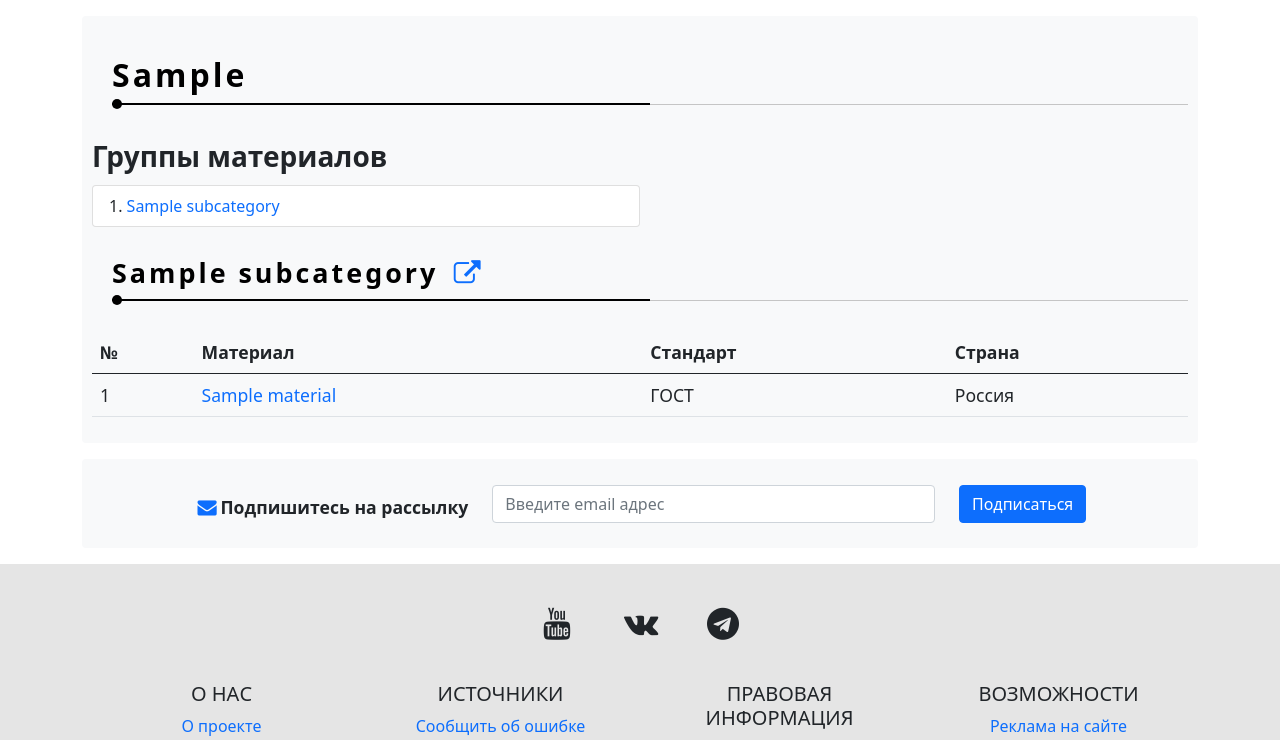
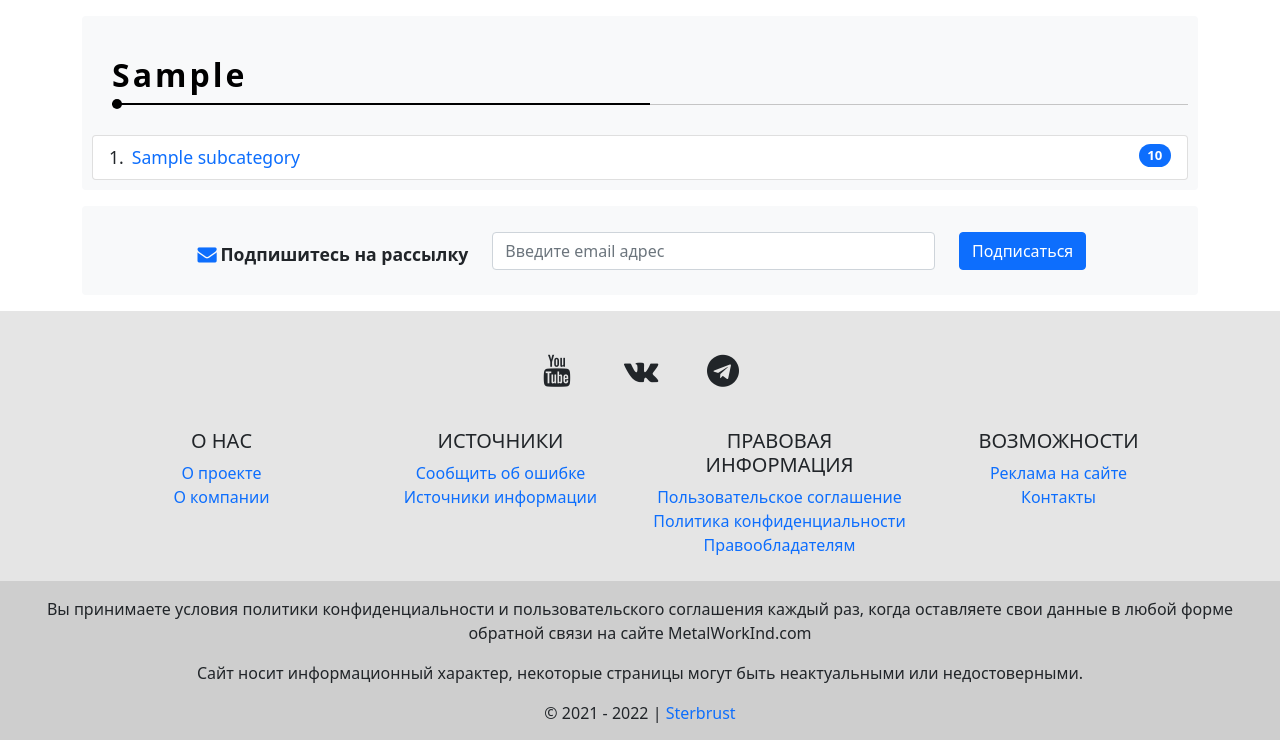
Before and after one commit to nvkozhevnikov/materials-project-py, a Django app: a page that uses metalworkind/templates/base.html in a window 1280 px wide. Shown: the part 201-941 px from the top of the page. Run offline with Django 4.2, Linux system fonts and the light colour scheme; tables that the repository leaves empty hold one stand-in row (values such as "Sample post"); parts of the project's set-up code (start-up, migrations or seed data) failed here and were passed over; some libraries are stand-ins or nearby versions.

Commit message:
bug fixes

```diff
--- a/metalworkind/gosts/templates/gosts/gost-article.html
+++ b/metalworkind/gosts/templates/gosts/gost-article.html
@@ -14,7 +14,7 @@
                         {% for gost in items %}
                         <h1>{{ gost }}</h1>
                         <p>{{ gost.standard }} {{ gost.standard_number }} - {{ gost.title }}. {{ gost.title_eng }}</p>
-                        <p><a href=".pdf">Скачать стандарт</a></p>
+                        <p><a href="/media/gosts/{{ gost.standard_number }}.pdf">Скачать стандарт</a></p>
                         {% endfor %}
                     </article>
                 </div>
--- a/metalworkind/gosts/urls.py
+++ b/metalworkind/gosts/urls.py
@@ -7,4 +7,5 @@
     path('<slug:slug_gost_section>/', ShowGostSection.as_view(), name='gosts-section-show'),
     path('<slug:slug_gost_section>/<slug:slug_gost_group>/', ShowGostGroup.as_view(), name='gosts-group-show'),
     path('<slug:slug_gost_section>/<slug:slug_gost_group>/<slug:slug_gost>/', ShowGost.as_view(), name='gosts-article-show'),
+
 ]
--- a/metalworkind/marochnik/admin.py
+++ b/metalworkind/marochnik/admin.py
@@ -9,11 +9,13 @@
 class CategoriesAdmin(admin.ModelAdmin):
     prepopulated_fields = {'slug': ('name',)} # Автозаполнение slug
     list_display = ('name', 'is_published', 'updated_at')
+    exclude = ['quantity_materials']
 
 @admin.register(SubCategories)
 class SubCategoriesAdmin(admin.ModelAdmin):
     prepopulated_fields = {'slug': ('name',)}
     list_display = ('name', 'is_published', 'updated_at')
+    exclude = ['quantity_materials']
 
 @admin.register(Materials)
 class MaterialsAdmin(admin.ModelAdmin):
--- a/metalworkind/marochnik/templates/marochnik/index.html
+++ b/metalworkind/marochnik/templates/marochnik/index.html
@@ -21,7 +21,7 @@
                                     <li class="list-group-item d-flex justify-content-between align-items-center bg-light">
                                         <a
                                                 href="{{ item.get_absolute_url }}">{{ item }}</a>
-                                        <span class="badge bg-primary rounded-pill">{{ item.count_materials }}</span>
+                                        <span class="badge bg-primary rounded-pill">{{ item.quantity_materials }}</span>
                                     </li>
                                     {% endif %}
                                     {% endfor %}
@@ -34,7 +34,7 @@
                                     {% if item.metal_color == 2 %}
                                     <li class="list-group-item d-flex justify-content-between align-items-center bg-light">
                                         <a href="{{ item.get_absolute_url }}">{{ item }}</a>
-                                        <span class="badge bg-primary rounded-pill">{{ item.count_materials }}</span>
+                                        <span class="badge bg-primary rounded-pill">{{ item.quantity_materials }}</span>
                                     </li>
                                     {% endif %}
                                     {% endfor %}
--- a/metalworkind/marochnik/templates/marochnik/material.html
+++ b/metalworkind/marochnik/templates/marochnik/material.html
@@ -23,6 +23,7 @@
               {{ items.fiz_properties }}
               {{ items.temp_krit_tchk }}
               {{ items.tehnol_properties }}
+              {% include 'blocks/microstructures.html' %}
               {{ items.inter_analogs }}
               {{ items.vidy_postavki }}
               {{ items.sources }}
--- a/metalworkind/marochnik/templates/marochnik/subcategory-all.html
+++ b/metalworkind/marochnik/templates/marochnik/subcategory-all.html
@@ -12,43 +12,16 @@
                 <div class="block bg-light rounded">
                     <article>
                         <h1>{{ category.h1 }}</h1>
-                        <p class="fs-3 fw-bold mb-2">Группы материалов</p>
-                        <ol class="col-lg-6 col-md-12 fs-6 list-group list-group-numbered">
+                        <ol class="list-group list-group-numbered">
                             {% for subcategory in subcategories %}
-                            <li class="list-group-item"><a href="#cat-{{ forloop.counter }}">{{ subcategory.name }}</a>
+                            <li class="list-group-item d-flex justify-content-between align-items-start">
+                                <div class="ms-2 me-auto">
+                                    <a href="{{ subcategory.get_absolute_url_one }}">{{ subcategory.name }}</a>
+                                </div>
+                                <span class="badge bg-primary rounded-pill">{{ subcategory.quantity_materials }}</span>
                             </li>
                             {% endfor %}
                         </ol>
-
-                        {% for subcategory in subcategories %}
-
-                        <h2 id="cat-{{ forloop.counter }}">{{ subcategory.name }} <a
-                                href="{{ subcategory.get_absolute_url_one }}"><i class="icon-link-ext"></i></a></h2>
-                        <div class="table-responsive">
-                            <table class="table">
-                                <thead>
-                                <tr>
-                                    <th>№</th>
-                                    <th>Материал</th>
-                                    <th>Стандарт</th>
-                                    <th>Страна</th>
-                                </tr>
-                                </thead>
-                                <tbody>
-                                {% for material in materials %}
-                                {% if material.subcategory.pk == subcategory.pk %}
-                                <tr>
-                                    <td>{{ forloop.counter }}</td>
-                                    <td><a href="{{ material.get_absolute_url }}">{{ material.name }}</a></td>
-                                    <td>ГОСТ</td>
-                                    <td>Россия</td>
-                                </tr>
-                                {% endif %}
-                                {% endfor %}
-                                </tbody>
-                            </table>
-                        </div>
-                        {% endfor %}
                     </article>
                 </div>
             </div>
--- a/metalworkind/marochnik/urls.py
+++ b/metalworkind/marochnik/urls.py
@@ -3,6 +3,7 @@
 
 app_name = 'marochnik'
 urlpatterns = [
+    path('test/', test, name='test'),
     path('', Index.as_view(), name='marochnik-index-show'),
     path('<slug:slug_category>/', SubCategoriesAll.as_view(), name='marochnik-subcategory-show'),
     path('<slug:slug_category>/<slug:slug_subcategory>/', SubCategoriesOne.as_view(), name='marochnik-subcategory-one-show'),
--- a/metalworkind/marochnik/views.py
+++ b/metalworkind/marochnik/views.py
@@ -1,5 +1,13 @@
 from django.views.generic import ListView
 from .models import *
+from django.shortcuts import redirect
+
+from marochnik.services.count_quantity_materials_service import *
+
+def test(request):
+    # count_quantity_materils_category()
+    count_quantity_materils_subcategory()
+    return redirect('/marochnik/rf/')
 
 class Index(ListView):
     model = Categories
@@ -9,6 +17,7 @@
     def get_queryset(self):
         return Categories.objects.all()
 
+
 class SubCategoriesAll(ListView):
     model = Categories
     template_name = 'marochnik/subcategory-all.html'
@@ -17,7 +26,6 @@
         context = super().get_context_data(**kwargs)
         context['category'] = Categories.objects.filter(slug=self.kwargs['slug_category'])[0]
         context['subcategories'] = SubCategories.objects.filter(category=context['category']).select_related('category')
-        context['materials'] = Materials.objects.filter(subcategory__in=context['subcategories']).select_related('subcategory')
         context['subcategory_all'] = 'ok'
         return context
 
@@ -35,12 +43,14 @@
 class Material(ListView):
     model = Materials
     template_name = 'marochnik/material.html'
-    context_object_name = 'items'
+    # context_object_name = 'items'
 
-    def get_queryset(self):
-        return Materials.objects.select_related('subcategory').filter(slug=self.kwargs['slug_material'])[0]
+    # def get_queryset(self):
+    #     return Materials.objects.select_related('subcategory').filter(slug=self.kwargs['slug_material'])[0]
 
     def get_context_data(self, *, object_list=None, **kwargs):
         context = super().get_context_data(**kwargs)
+        context['items'] = Materials.objects.select_related('subcategory').filter(slug=self.kwargs['slug_material'])[0]
+        context['microstructures'] = Microstructures.objects.filter(material__id=context['items'].pk)
         context['material_show'] = 'ok'
         return context
--- a/metalworkind/templates/base.html
+++ b/metalworkind/templates/base.html
@@ -18,5 +18,33 @@
 
 {% include 'blocks/subscribe.html' %}
 {% include 'blocks/footer.html' %}
+<script src="{% static 'js/bootstrap.bundle.min.js' %}"></script>
+
+<!--Попап картинок в металлографии-->
+<script async type="text/javascript">
+    document.addEventListener("click", function (e) {
+        if (e.target.classList.contains("img-thumbnail")) {
+            const src = e.target.getAttribute("src");
+            document.querySelector(".modal-img").src = src;
+            const alt = e.target.getAttribute("alt");
+            document.querySelector(".header-popup").innerText = alt;
+            const myModal = new bootstrap.Modal(document.getElementById("metallografy-popup"));
+            myModal.show();
+        }
+    })
+</script>
+<!--Подсказки (хинты) для свойств материалов-->
+<script type="text/javascript">
+    var popoverTriggerList = [].slice.call(document.querySelectorAll('[data-bs-toggle="hint"]'))
+    var popoverList = popoverTriggerList.map(function (popoverTriggerEl) {
+        return new bootstrap.Popover(popoverTriggerEl)
+    })
+    var popover = new bootstrap.Popover(document.querySelector('.popover-dismiss'), {
+        trigger: 'focus'
+    })
+</script>
+
+
+
 </body>
 </html>
```
Also changed, not shown: metalworkind/marochnik/models.py (+8 -6 lines), metalworkind/marochnik/services/count_quantity_materials_service.py (added, +17 -0 lines), metalworkind/marochnik/templates/marochnik/blocks/microstructures.html (added, +24 -0 lines), metalworkind/marochnik/services/__init__.py (added).
